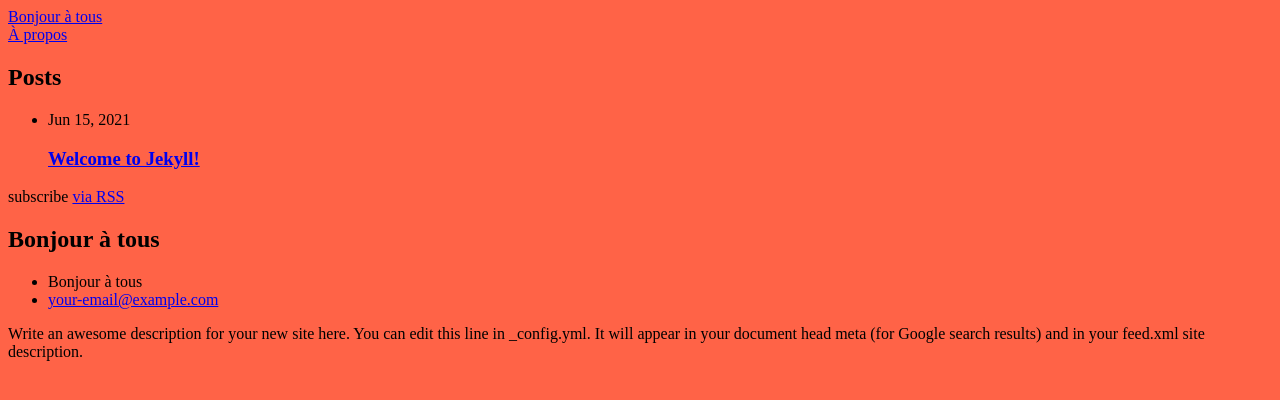
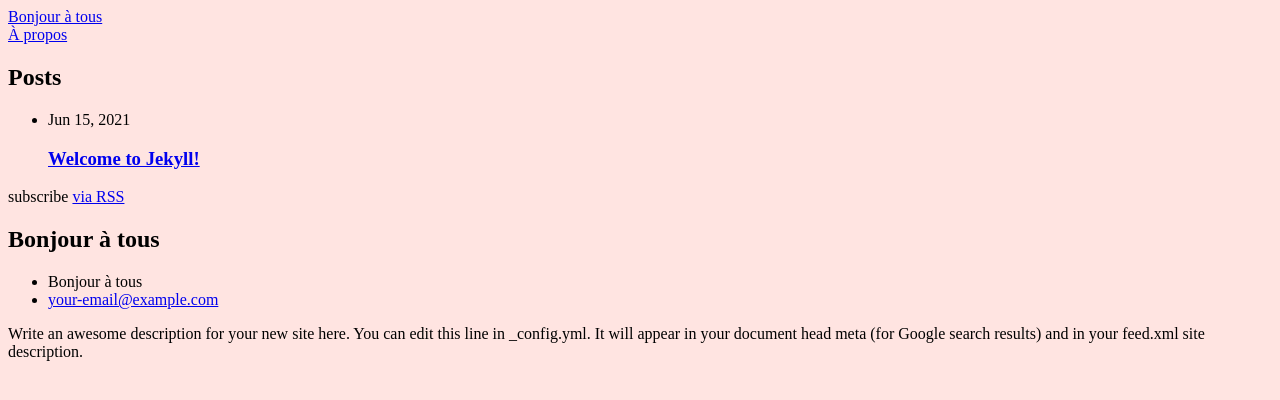
Before and after one commit to Corentin69008/Corentin69008.github.io, a Jekyll site: the page built from index.markdown, in a window 1280 px wide. Shown: the top 400 px of the page. Built offline with Jekyll 4.4.1, drawn with Linux system fonts in a browser that asks for light colours.

Commit message:
mise a jour

```diff
--- a/assets/main.css
+++ b/assets/main.css
@@ -5,5 +5,5 @@ p {
 }
 
 html{
-  background-color: #FF6347;
+  background-color: #FFE4E1;
 }
```
